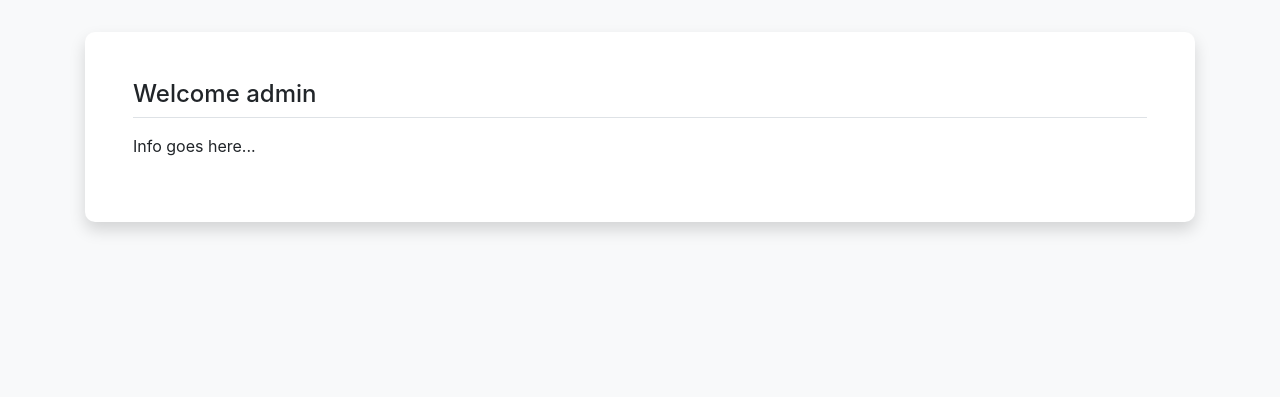
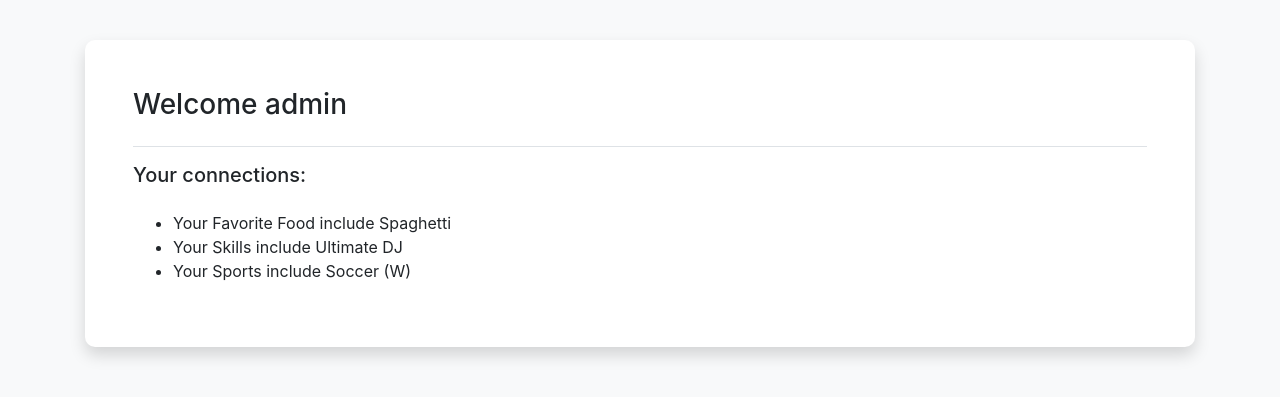
Before and after one commit to johnathaningle/hackathon-main, a Django app: page /account/ in a window 1280 px wide. Shown: the part 56-453 px from the top of the page. Run offline with Django 3.2, Linux system fonts and the light colour scheme; a user stored in the database is signed in; data comes from the database, SQL or seed files in the repository; some libraries are stand-ins or nearby versions.

Commit message:
Create Account Page Connection List
The Account page shows your open connections

```diff
--- a/src/user/templates/user/account.html
+++ b/src/user/templates/user/account.html
@@ -3,10 +3,18 @@
 {% endblock css %}
 
 {% block content %}
-<div class="container shadow p-5" style="margin-top: 2em;margin-left: auto;margin-right: auto;background: #fff !important;border-radius: 10px;">
-    <h4>Welcome {{ user.username }}</h4>
-    <div class="border-top pt-3">
-        <p>Info goes here...</p>
+<div class="container shadow p-5" style="margin-top: 2em;margin-left: auto;margin-right: auto; margin-top: 40px;background: #fff !important;border-radius: 10px;">
+    <h3>Welcome {{ user.username }}</h3>
+    <div class="border-top pt-3 mt-4">
+        <h5>Your connections:</h5>
+        {% if connections %}
+        <ul class="mt-4">
+            {% for connection in connections %}
+            <li>{{ connection }}</li>
+            {% endfor %}
+        </ul>
+
+        {% endif %}
     </div>
 </div>
 {% endblock content %}
--- a/src/user/views.py
+++ b/src/user/views.py
@@ -1,6 +1,7 @@
 from django.shortcuts import render, redirect
 from django.contrib.auth.forms import UserCreationForm
 from django.contrib import messages
+from api.models import ProfileConnection
 
 # Create your views here.
 def register(request):
@@ -19,4 +20,16 @@ def login(request):
     return render(request, 'user/login.html')
 
 def account(request):
-    return render(request, 'user/account.html')
+    user_connections = ProfileConnection.objects.filter(profile__user__username=request.user.username)
+    user_data = []
+    for connection in user_connections:
+        c_type = connection.connection.type_id.connection_type
+        c_name = connection.connection.name
+        if c_type.startswith("Optional"):
+            c_type = c_type[8:]
+        dataset = f'Your {c_type} include {c_name}'
+        user_data.append(dataset)
+    context = {
+        "connections":user_data
+    }
+    return render(request, 'user/account.html', context)
```
